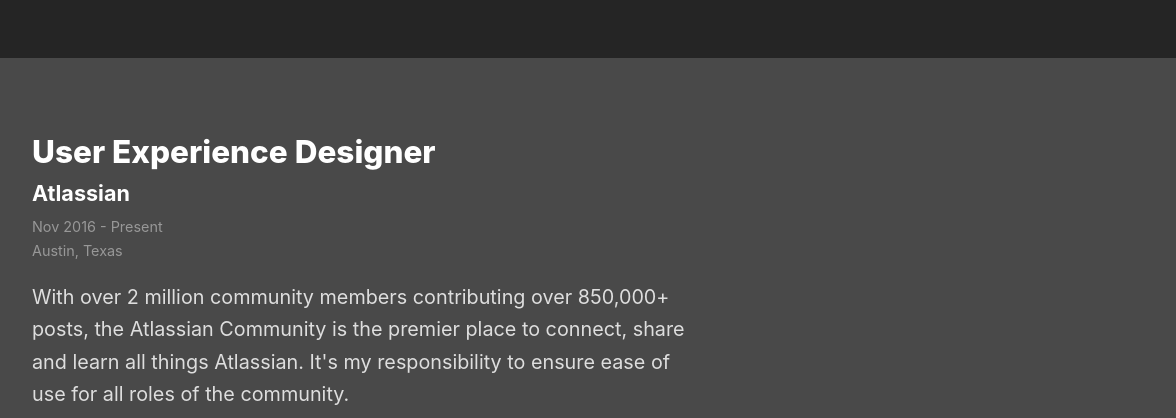
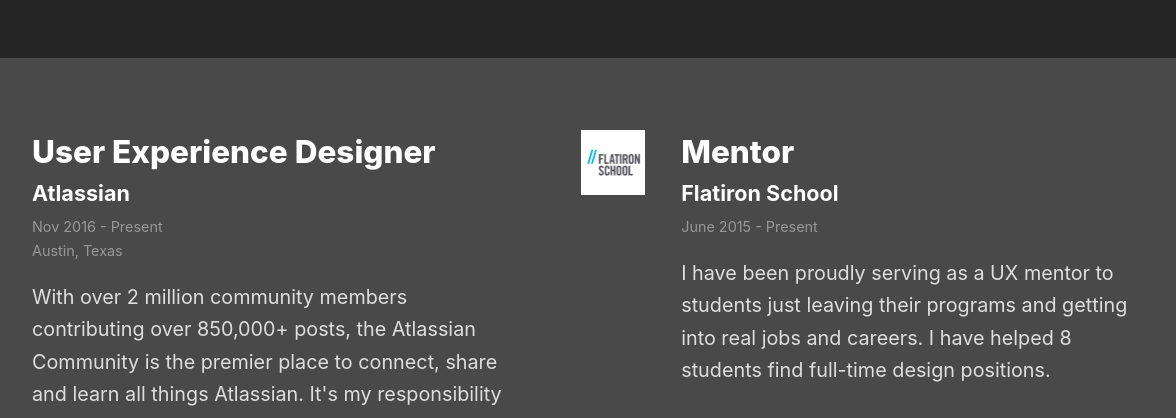
Before and after one commit to mrkevanlin/the-next-senior-product-designer-at-basecamp, a Gatsby site: page /resume in a window 1280 px wide. Shown: the part 640-1058 px from the top of the page, 104-1280 px from the left. Built offline with nearby package versions, Linux system fonts and the light colour scheme; Gatsby itself is replaced by a stand-in of ours.

Commit message:
added my mentorship role

```diff
--- a/src/pages/resume.js
+++ b/src/pages/resume.js
@@ -9,6 +9,7 @@
 import Spiceworks from "../images/spiceworks.png"
 import tOSU from "../images/tosu.png"
 import Bostwick from "../images/bostwick.png"
+import FlatIron from "../images/flatironschool.png"
 
 export default function Resume() {
    return (
@@ -20,6 +21,7 @@
          </section>
          <section className="grey-background">
             <section className="wrapper">
+               <div class="flex-container">
                   <div className="resume--entry">
                      <img src={Atlassian} alt="Atlassian Logo" />
                      <div class="resume--details">
@@ -37,6 +39,21 @@
                         <SecondaryButton buttonLink="/work/" buttonText="See the work"></SecondaryButton>
                      </div>
                   </div>
+                  <div class="flex-container">
+                     <div className="resume--entry resume--entry-mentor">
+                        <img src={FlatIron} alt="Flatiron School" />
+                        <div class="resume--details">
+                           <h3>Mentor</h3>
+                           <h4>Flatiron School</h4>
+                           <ul>
+                              <li>June 2015 - Present</li>
+                           </ul>
+                           <p>I have been proudly serving as a UX mentor to students just leaving their programs and getting into real jobs and careers. I have helped 8 students find full-time design positions.</p>
+                        </div>
+                     </div>
+                  </div>
+               </div>
+
 
                <div className="resume--entry">
                   <img src={Amazon} alt="Amazon Logo" />
--- a/src/styles/global.css
+++ b/src/styles/global.css
@@ -332,6 +332,10 @@
    margin-right: 2rem;
 }
 
+.resume--entry-mentor {
+   margin-left: 4rem;
+}
+
 
 /*
 * ========================= PAGE: Work =========================
@@ -444,4 +448,8 @@
    span.label--heading {
       display: block;
    }
+   .resume--entry-mentor {
+      margin-bottom:4rem;;
+      margin-left: 0;
+   }
 }
```
Also changed, not shown: src/images/flatironschool.png (added). Lines whose indentation alone changed are shown as unchanged.
